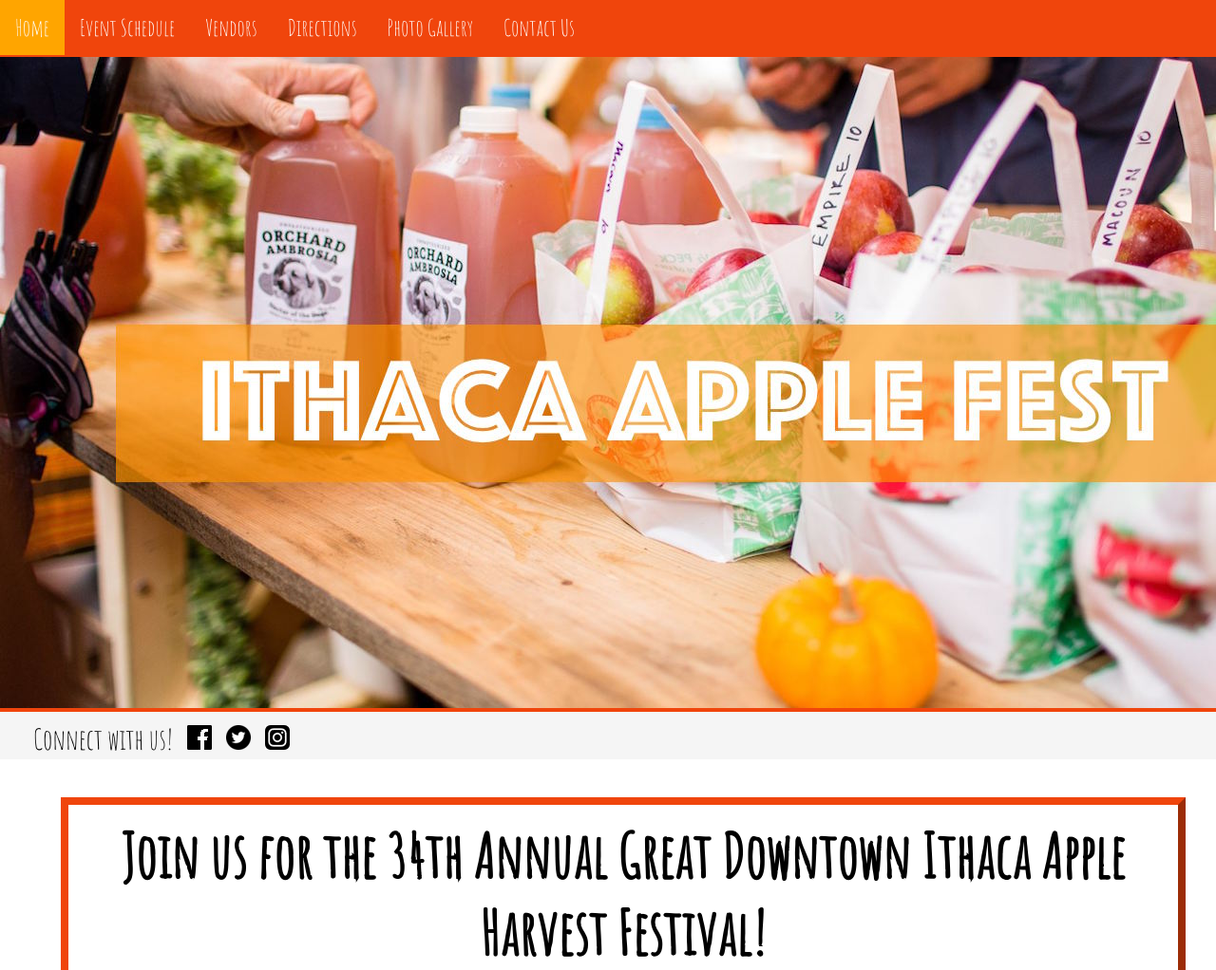
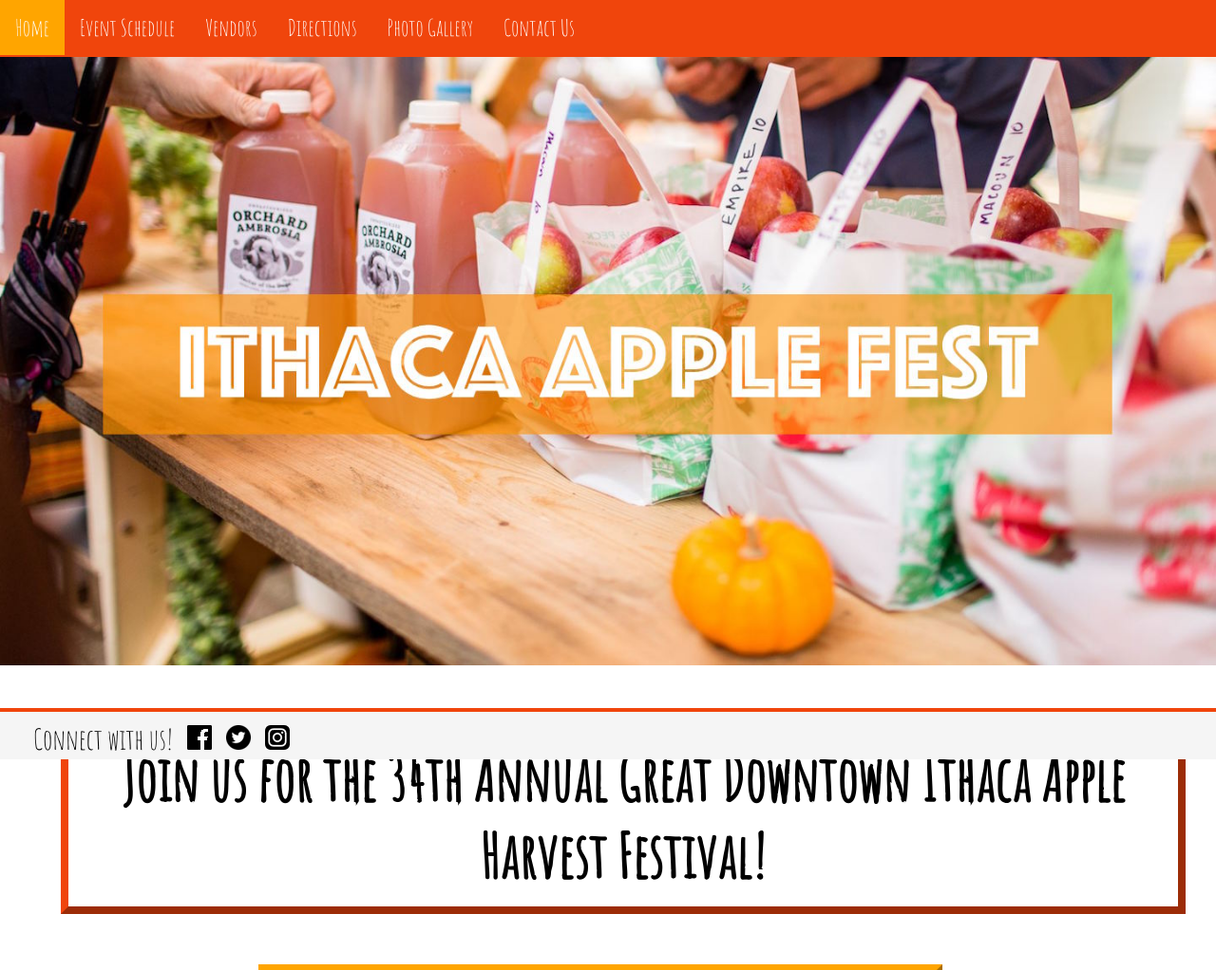
Before and after one commit to RaghavBatra/INFO-1300-Project, a PHP site: page / in a window 1280 px wide; the page is wider, and only the part inside the window is pictured. Shown: the top 1022 px of that part at 95% size. Run offline with PHP 8.4, Linux system fonts and the light colour scheme; some libraries are stand-ins or nearby versions.

Commit message:
Image works!

```diff
--- a/css/site.css
+++ b/css/site.css
@@ -158,6 +158,10 @@ h4 {
     padding-left: 0.5em;
   }
 
+#top img {
+    margin: 0;
+    width: 100%;
+}
 
 .img {
     margin: 5px;
--- a/includes/header.php
+++ b/includes/header.php
@@ -12,6 +12,6 @@
 
     <div id="top">
         <img src="images/apples_newest.jpg" alt="apple banner image">
-        <!--  Image credits: http://unicoicounty.org/apple-festival/ -->
+        <!--  Image credits: Ksenia Verdiyan; on public Google+ profile: https://plus.google.com/+Cornell/posts/4pevhgQZwJY -->
     </div>
-    <!-- end of the topic banner -->
+    <!-- end of the top banner -->
--- a/index.php
+++ b/index.php
@@ -26,7 +26,7 @@
         </div>
 
         <div id="nextcontentsection">
-            <h4>Take a Break from Studying and Come for... </p>
+            <h4>Take a Break from Studying and Come for... </h4>
             <p class = "overview">Craft Show, Live Music, Street Performers, Farmers Market, Food Vendors</p>
             <p class = "apples"> ...AND LOTS OF APPLES </p>
           </div>
```
